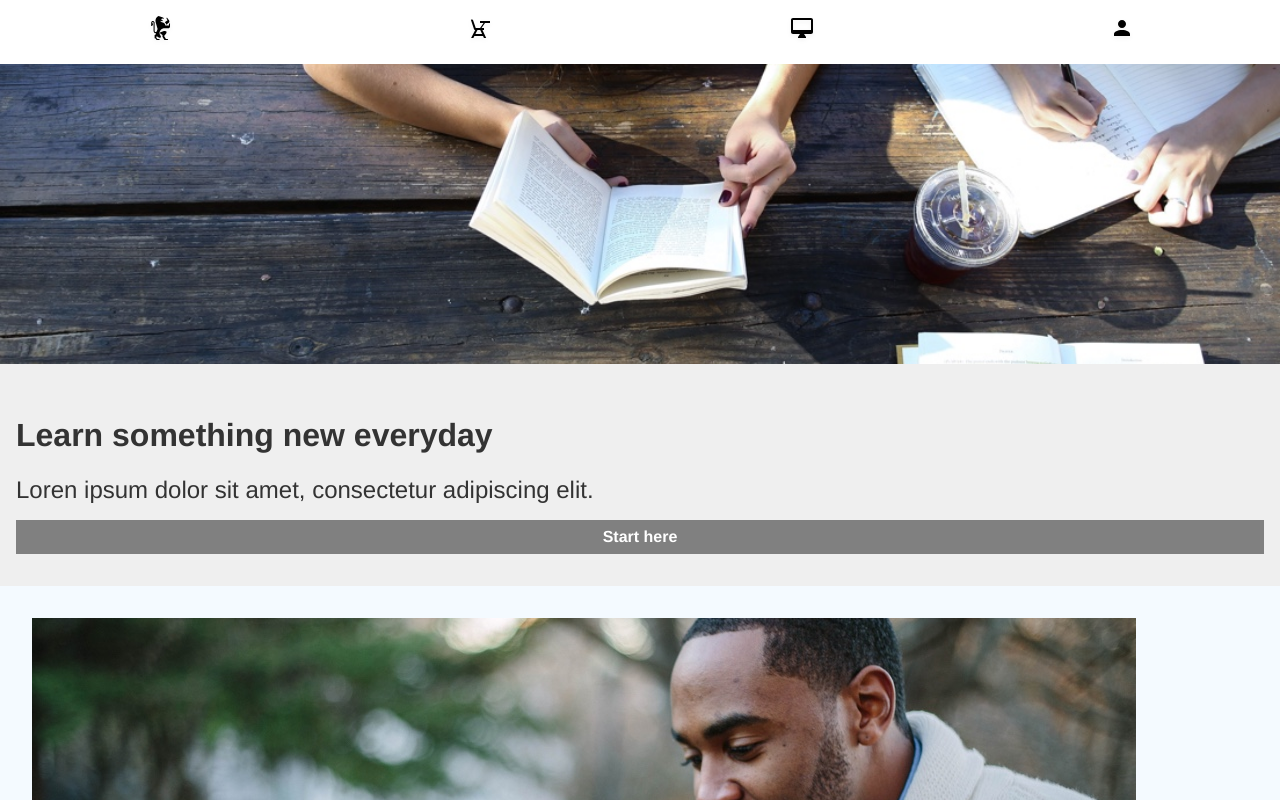
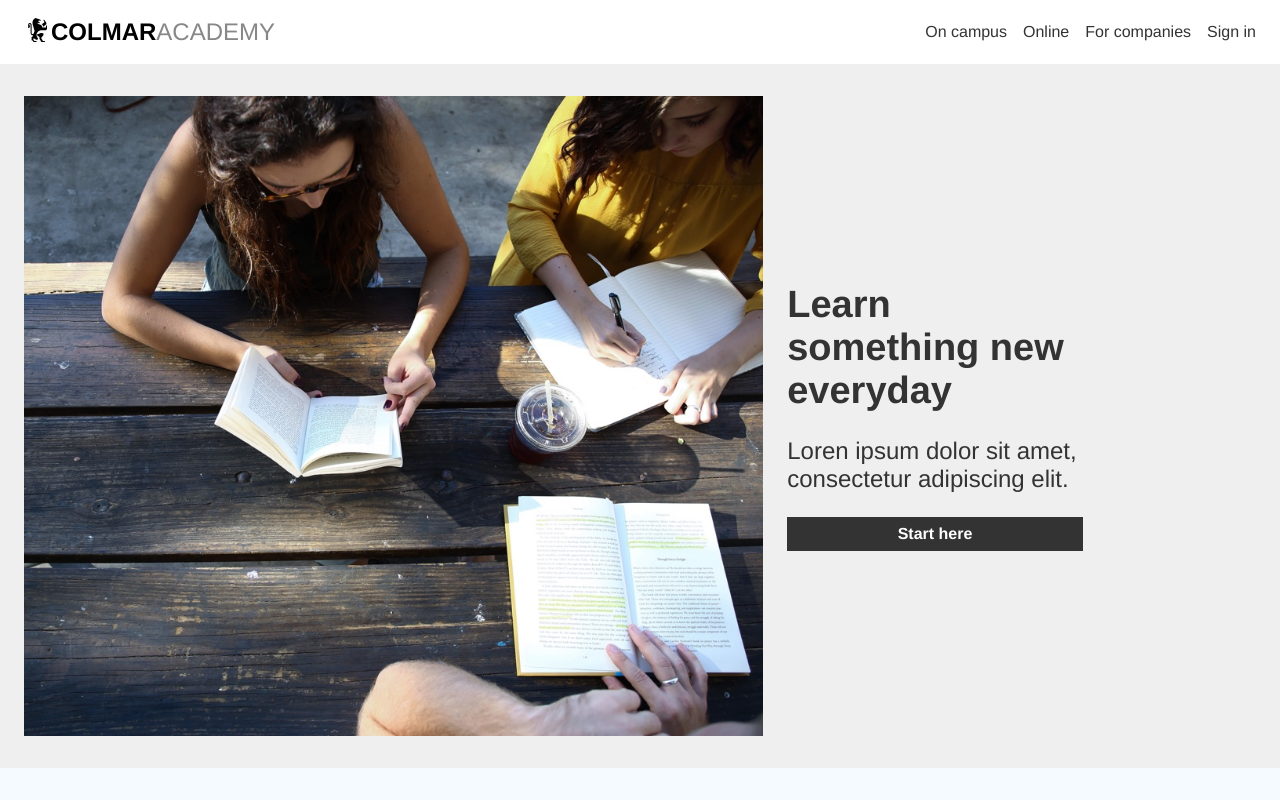
Before and after one commit to TwanSchipper/capstone-project, a plain HTML site: page index.html in a window 1280 px wide. Shown: the top 800 px of the page. Drawn offline with Linux system fonts and the light colour scheme.

Commit message:
Aan de slag met desktop responsive

```diff
--- a/css/style.css
+++ b/css/style.css
@@ -70,15 +70,56 @@ img {
 /* end grid */
 
 /* layout */
-nav ul {
+nav .nav-logo {
   list-style-type: none;
   padding: 0;
   margin: 0;
   height: 64px;
+  justify-content: space-around;
+  align-items: center;
+}
+
+nav .nav-content {
+  list-style-type: none;
+  padding: 0;
+  margin: 0;
+  height: 64px;
+  align-items: center;
 }
 
 nav ul li {
   display: inline-block;
+}
+
+nav .colmar, nav .academy {
+  font-size: 24px;
+  text-transform: uppercase;
+}
+
+nav .colmar {
+  color: #000;
+  font-weight: bold;
+}
+
+nav .academy {
+  color: #878787;
+}
+
+nav .nav-content {
+  padding-right: 24px;
+}
+
+.nav-content .nav-item {
+  padding-right: 16px;
+}
+
+.nav-content .nav-item:last-of-type {
+  padding: 0;
+}
+
+.nav-content .nav-item a {
+  color: #333;
+  text-decoration: none;
 }
 
 .background-gray {
@@ -109,7 +150,7 @@ nav ul li {
 }
 
 .btn {
-  background-color: #808080;
+  background-color: #333;
   color: #fff;
   padding: 8px;
   font-weight: bold;
@@ -172,9 +213,80 @@ footer {
 /* layout */
 
 /* media queries */
+
+/* media queries hidden */
+.visible-sm {
+  display: none;
+}
+/* end media queries hidden */
+
+
+/* media queries for desktop */
+@media only screen and (min-width: 1200px) {
+
+}
+/* end media queries for desktop */
+
+/* media queries for tablet landscape */
 @media only screen and (min-width: 992px) {
   .news-item-1 {
     display: block;
   }
+  .container {
+    padding: 24px;
+  }
+  nav ul {
+    padding: 0 24px;
+  }
+  .jumbotron {
+    padding: 32px 24px;
+    display: flex;
+    align-items: center;
+  }
+  .jumbotron h1 {
+    font-size: 38px;
+  }
+  .jumbotron .hero-image {
+    width: 60%;
+    height: 80vh;
+  }
+  .jumbotron .welcome-text {
+    width: 24%;
+    padding: 24px;
+  }
+  .jumbotron .btn {
+    margin: 24px 0;
+  }
+  .news-item-1 {
+    width: 60%;
+  }
 }
+/* end media queries for tablet landscape */
+
+/* media queries for tablet portrait */
+@media only screen and (min-width: 767px) {
+  .visible-sm {
+    display: block;
+  }
+  .visible-xs {
+    display: none;
+  }
+  nav {
+    display: flex;
+    justify-content: space-between;
+  }
+  nav .logo {
+    height: 32px;
+    padding: 0 24px;
+    align-items: center;
+  }
+  nav .nav-content {
+    display: flex;
+  }
+  nav .nav-item {
+    display: flex;
+  }
+}
+/* end media queries for tablet portrait */
+
 /* end media queries */
--- a/index.html
+++ b/index.html
@@ -7,17 +7,23 @@
   </head>
   <body>
     <nav>
-      <ul class="flex-container flex-j-around flex-items-center">
-        <li><img src="./images/ic-logo.svg" alt="IC logo" /></li>
-        <li><img src="./images/ic-on-campus.svg" alt="IC campus logo" /></li>
-        <li><img src="./images/ic-online.svg" alt="IC online logo" /></li>
-        <li><img src="./images/ic-login.svg" alt="IC login logo" /></li>
+        <ul class="flex-container nav-logo">
+        <li class="logo flex-container"><img src="./images/ic-logo.svg" alt="IC logo" /><span class="visible-sm colmar">Colmar</span><span class="visible-sm academy">Academy</span></li>
+        <li class="visible-xs"><img src="./images/ic-on-campus.svg" alt="IC campus logo" /></li>
+        <li class="visible-xs"><img src="./images/ic-online.svg" alt="IC online logo" /></li>
+        <li class="visible-xs"><img src="./images/ic-login.svg" alt="IC login logo" /></li>
+      </ul>
+      <ul class="flex-container visible-sm nav-content">
+        <li class="visible-sm nav-item"><a href="#">On campus</a></li>
+        <li class="visible-sm nav-item"><a href="#">Online</a></li>
+        <li class="visible-sm nav-item"><a href="#">For companies</a></li>
+        <li class="visible-sm nav-item"><a href="#">Sign in</a></li>
       </ul>
     </nav>
     <header class="background-gray">
       <div class="jumbotron">
         <div class="hero-image"></div>
-        <div class="welcome-text flex">
+        <div class="welcome-text">
           <h1>Learn something new everyday</h1>
           <h2>Loren ipsum dolor sit amet, consectetur adipiscing elit.</h2>
           <a class="btn flex-container flex-j-center">Start here</a>
```
